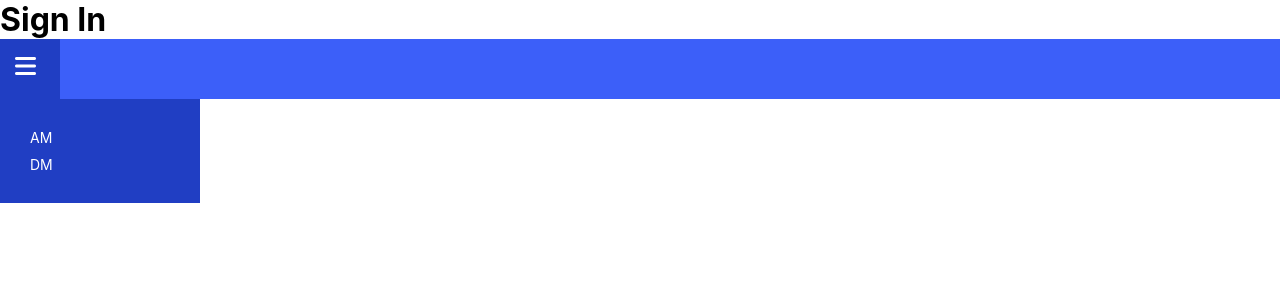
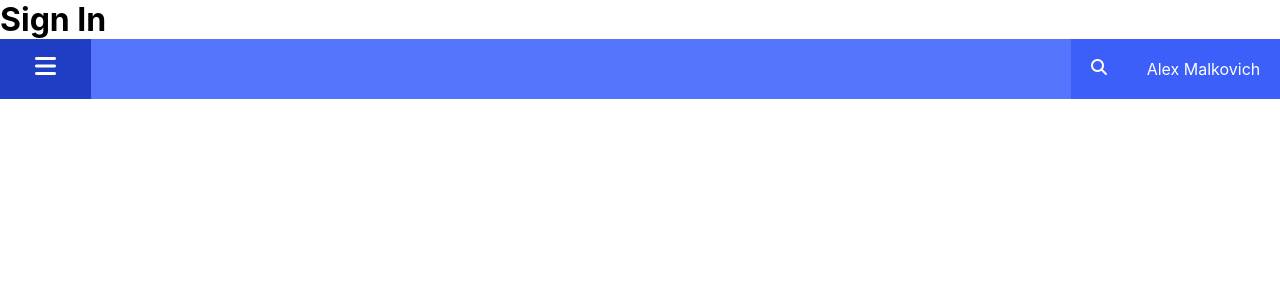
Before and after one commit to dmitryRomankov/FE-35-Pro, a React (Create React App) app in the folder my-app/: page / in a window 1280 px wide. Shown: the top 300 px of the page. Built offline with nearby package versions, Linux system fonts and the light colour scheme.

Commit message:
HW-37 second

```diff
--- a/my-app/src/components/Burger/Hamburger.css
+++ b/my-app/src/components/Burger/Hamburger.css
@@ -1,9 +1,8 @@
 .burger {
   display: block;
-  width: 60px;
+  width: 100px;
   height: 60px;
   position: relative;
-  /* padding: 20px; */
   transition-duration: 0.5s;
   background-color: rgb(32, 62, 195);
 }
@@ -12,13 +11,13 @@
   color: #fff;
   font-size: 24px;
   text-align: center;
-  padding: 15px;
+  padding: 15px 35px;
 }
 .fa-solid.fa-xmark {
-  display: none;
   color: #fff;
   font-size: 24px;
   text-align: center;
+  padding: 15px 35px;
 }
 .burger-navigation {
   position: absolute;
--- a/my-app/src/components/Burger/Hamburger.tsx
+++ b/my-app/src/components/Burger/Hamburger.tsx
@@ -1,19 +1,44 @@
+import { Component } from "react";
 import "../Burger/Hamburger.css";
 import "../cdn.css";
 
-export function Hamburger(props) {
+export class Hamburger extends Component<
+  {},
+  { className: boolean; name: string }
+> {
+  constructor(props: any) {
+    super(props);
+
+    this.state = {
+      className: true,
+      name: "Alex Malkovich",
+    };
+  }
+  handleClick = () => {
+    this.setState((state) => ({
+      className: !state.className,
+    }));
+  };
+  render() {
+    if (this.state.className) {
       return (
-    <>
-      <div className="burger" onClick={props.onClick}>
-        <i className="fa-solid fa-bars" style={props.style}></i>
-        <i className="fa-solid fa-xmark" style={props.style}></i>
+        <div className="burger">
+          <i className="fa-solid fa-bars" onClick={this.handleClick}></i>
         </div>
-      <nav className="burger-navigation" style={props.style}>
+      );
+    } else {
+      return (
+        <div className="burger" onClick={this.handleClick}>
+          <i className="fa-solid fa-xmark"></i>
+          <nav className="burger-navigation">
             <ul className="navigation-list">
-          <li className="nav-item">AM</li>
-          <li className="nav-item">DM</li>
+              <li className="nav-item">{this.state.name}</li>
+              <li className="nav-item">Home</li>
+              <li className="nav-item">Favorite</li>
             </ul>
           </nav>
-    </>
+        </div>
       );
     }
+  }
+}
--- a/my-app/src/components/Header/Header.css
+++ b/my-app/src/components/Header/Header.css
@@ -1,4 +1,24 @@
 .header {
   background-color: rgb(60, 95, 249);
   z-index: 50;
+  display: flex;
+  justify-content: space-between;
+  text-align: center;
 }
+.header-input {
+  width: 100%;
+  border: none;
+  background-color: rgba(96, 125, 255, 0.729);
+}
+.fa-magnifying-glass {
+  color: #fff;
+  text-align: center;
+  padding: 20px;
+  margin: auto;
+}
+.userName {
+  width: 200px;
+  color: #fff;
+  text-align: center;
+  margin: auto;
+}
--- a/my-app/src/components/Header/Header.tsx
+++ b/my-app/src/components/Header/Header.tsx
@@ -4,7 +4,12 @@ import "../Header/Header.css";
 export function Header() {
   return (
     <div className="header">
-      <Hamburger onClick={() => console.log("works")} />
+      <Hamburger />
+      <input type="text" className="header-input" />
+      <div className="search">
+        <i className="fa-solid fa-magnifying-glass"></i>
+      </div>
+      <div className="userName">Alex Malkovich </div>
     </div>
   );
 }
```
Lines whose indentation alone changed are shown as unchanged.
